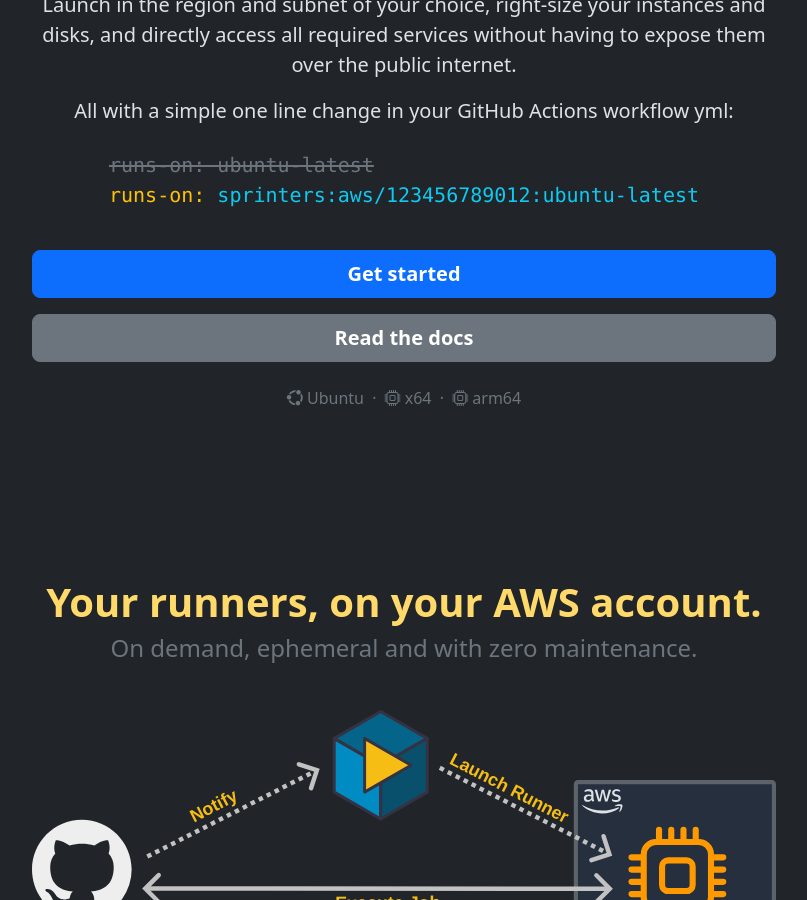
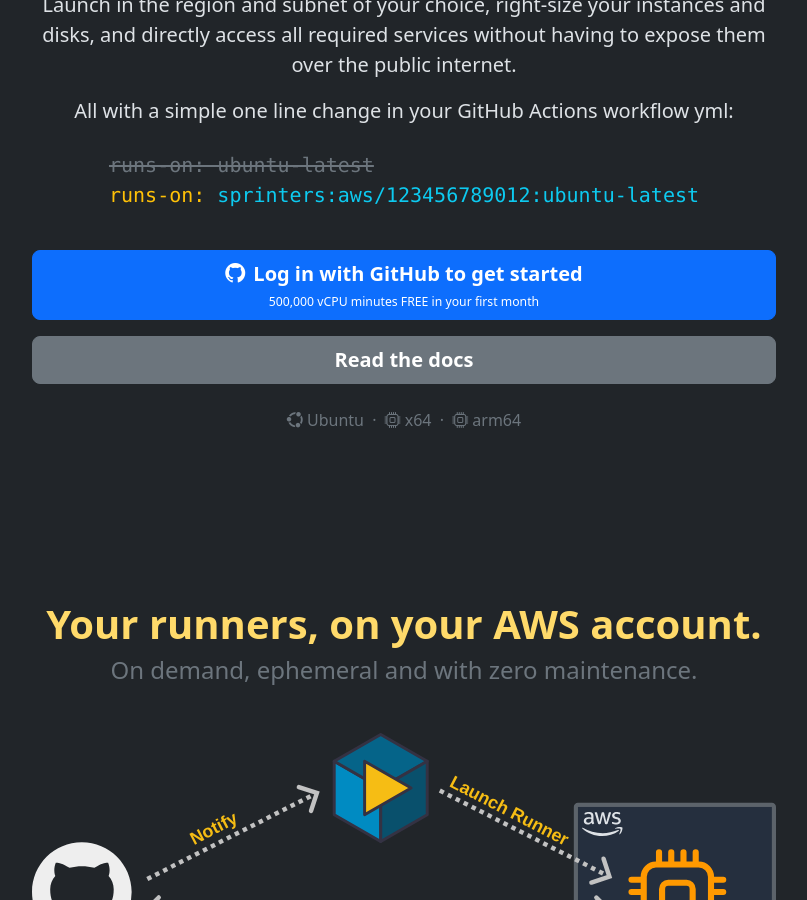
Before and after one commit to sprinters-sh/sprinters.sh, a Jekyll site: the page built from index.html, in a window 1280 px wide and 900 px high, scrolled down 588 px. Shown: the whole window, without its empty margins (236-1043 px from the left). Built offline with Jekyll 4.4.1, drawn with Linux system fonts in a browser that asks for light colours.

Commit message:
Made free minutes more explicit

```diff
--- a/index.html
+++ b/index.html
@@ -26,7 +26,10 @@
             </code>
         </div>
         <a href="https://console.sprinters.sh/login"
-           class="btn btn-lg btn-primary d-flex align-items-center justify-content-center fw-semibold">Get started</a>
+           class="btn btn-lg btn-primary fw-semibold">
+            <div><i class='bi bi-github me-2'></i>Log in with GitHub to get started</div>
+            <div class="fs-8 mt-1 fw-normal">500,000 vCPU minutes FREE in your first month</div>
+        </a>
         <a href="/docs"
            class="btn btn-lg btn-secondary d-flex align-items-center justify-content-center fw-semibold">Read the docs</a>
     </div>
```
